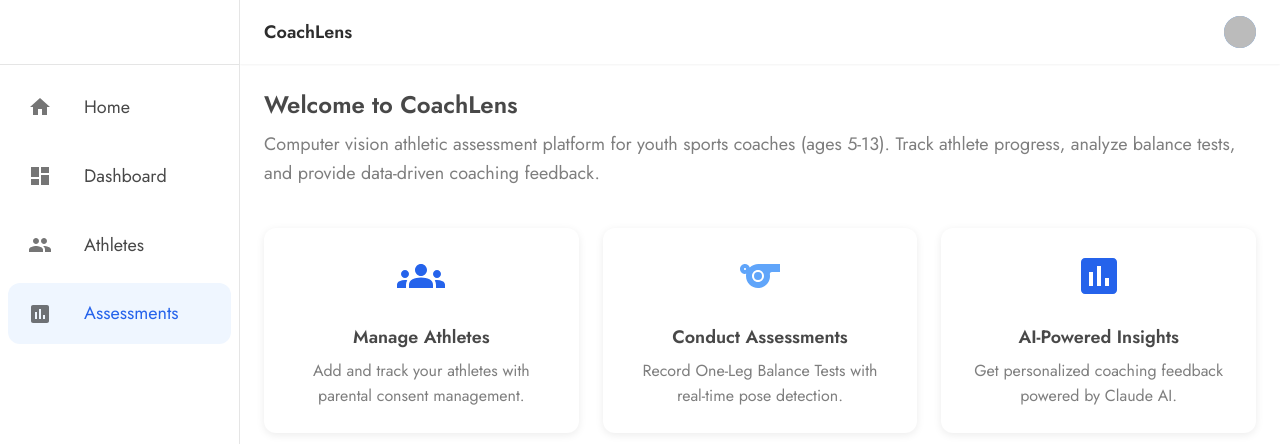
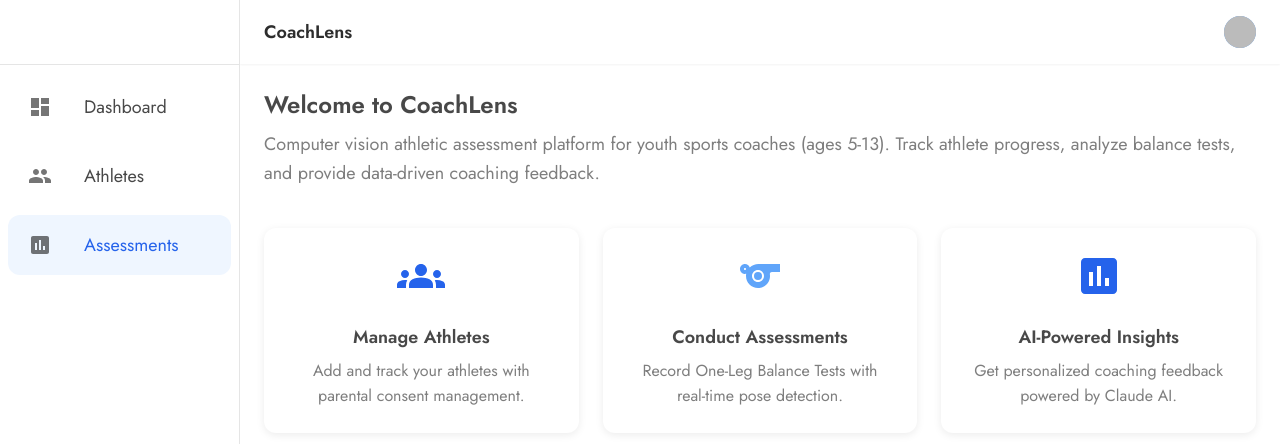
Before and after one commit to finessevanes/ltad-coach, a React (Vite) app in the folder client/: page /assessments in a window 1280 px wide. Shown: the top 444 px of the page. Built offline with nearby package versions, Linux system fonts and the light colour scheme; no server answers; sample sign-in values are in the browser's storage.

Commit message:
refactor: remove Home from sidebar navigation

```diff
--- a/client/src/components/Layout/Sidebar.tsx
+++ b/client/src/components/Layout/Sidebar.tsx
@@ -9,7 +9,6 @@
   Divider,
   Box,
 } from '@mui/material';
-import HomeIcon from '@mui/icons-material/Home';
 import PeopleIcon from '@mui/icons-material/People';
 import AssessmentIcon from '@mui/icons-material/Assessment';
 import DashboardIcon from '@mui/icons-material/Dashboard';
@@ -22,7 +21,6 @@
 }
 
 const menuItems = [
-  { text: 'Home', icon: <HomeIcon />, path: '/' },
   { text: 'Dashboard', icon: <DashboardIcon />, path: '/dashboard' },
   { text: 'Athletes', icon: <PeopleIcon />, path: '/athletes' },
   { text: 'Assessments', icon: <AssessmentIcon />, path: '/assessments' },
```
